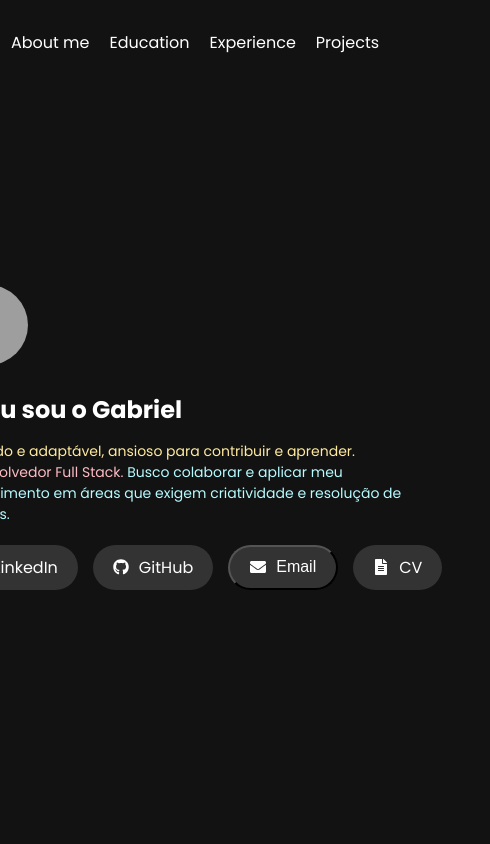
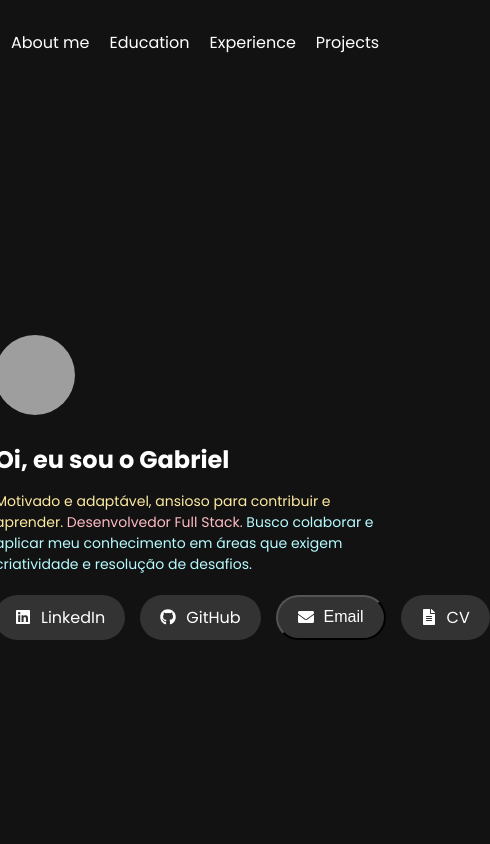
Before and after one commit to gabrielcsilvaa/PortfolioGabriel-react, a React (Create React App) app: page / in a window 390 px wide. Shown: the top 844 px of the page, 490 px wide, since content can reach past the window. Built offline with nearby package versions, Linux system fonts and the light colour scheme; grey boxes are pictures that could not be loaded.

Commit message:
arrumando responsividade

```diff
--- a/src/App.css
+++ b/src/App.css
@@ -18,9 +18,18 @@ body {
   }
 
   header {
+    display: flex;
     flex-direction: column;
     align-items: center;
     padding: 10px;
+  }
+
+  .hero {
+    width: 400px;
+  }
+
+  .timeline-dot{
+    left: 8px;
   }
 
   h1 {
```
